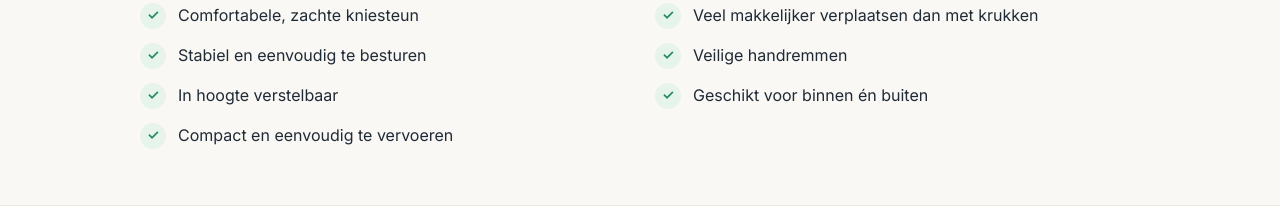
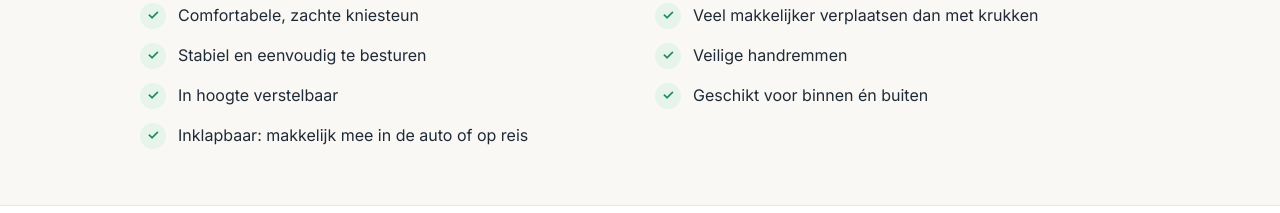
Before and after one commit to Diederikrb/kniestepverhuur, a plain HTML site: page index.html in a window 1280 px wide. Shown: the part 1280-1493 px from the top of the page. Drawn offline with Linux system fonts and the light colour scheme.

Commit message:
Inklapbaar en mee op reis toegevoegd
Co-Authored-By: Claude Opus 5.5 <noreply@anthropic.com>
Claude-Session: https://claude.ai/code/session_014s8qyUCYYxBcheyvmFgDKt

```diff
--- a/index.html
+++ b/index.html
@@ -103,7 +103,7 @@ footer{padding:36px 0 50px;color:var(--muted);font-size:.9rem;text-align:center}
   <li>Veilige handremmen</li>
   <li>In hoogte verstelbaar</li>
   <li>Geschikt voor binnen én buiten</li>
-  <li>Compact en eenvoudig te vervoeren</li>
+  <li>Inklapbaar: makkelijk mee in de auto of op reis</li>
  </ul>
 </div></section>
 
```
Also changed, not shown: kniestep-huren-delft/index.html (+1 -0 lines), kniestep-huren-leiden/index.html (+1 -0 lines), kniestep-huren-leidschendam-voorburg/index.html (+1 -0 lines), kniestep-huren-pijnacker-nootdorp/index.html (+1 -0 lines), kniestep-huren-rijswijk/index.html (+1 -0 lines), kniestep-huren-wassenaar/index.html (+1 -0 lines), kniestep-huren-westland/index.html (+1 -0 lines), kniestep-huren-zoetermeer/index.html (+1 -0 lines).
